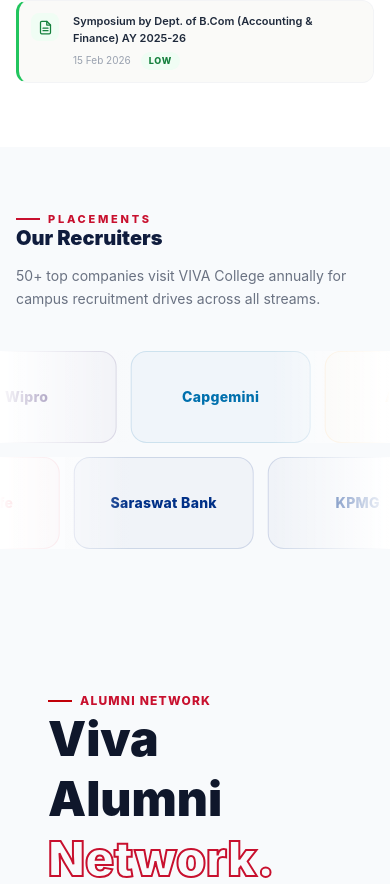
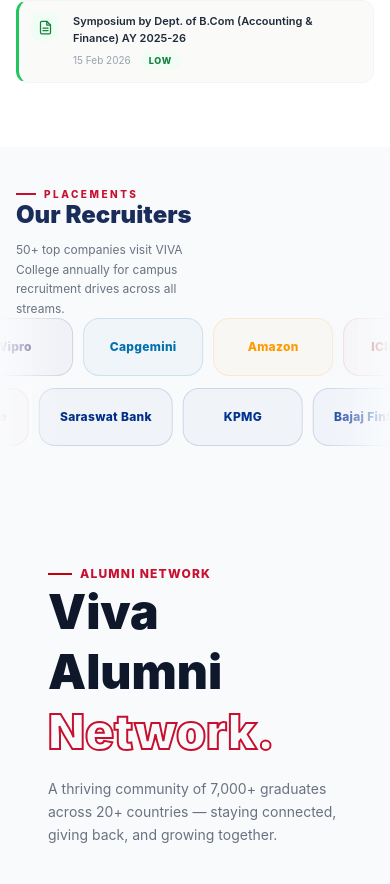
Before and after one commit to SakshiJ004/recreate_design_hackathon, a React (Vite) app: page / in a window 390 px wide. Shown: the part 5876-6760 px from the top of the page. Built offline with nearby package versions, Linux system fonts and the light colour scheme.

Commit message:
add media query for mobile screen placement

```diff
--- a/src/components/sections/Placements.jsx
+++ b/src/components/sections/Placements.jsx
@@ -193,6 +193,169 @@
 // export default Placements
 
 
+// import React, { useState, useEffect, useRef } from 'react'
+
+// // ── InView hook ──
+// const useInView = () => {
+//     const ref = useRef(null)
+//     const [inView, setInView] = useState(false)
+//     useEffect(() => {
+//         const obs = new IntersectionObserver(([e]) => { if (e.isIntersecting) setInView(true) }, { threshold: 0.1 })
+//         if (ref.current) obs.observe(ref.current)
+//         return () => obs.disconnect()
+//     }, [])
+//     return [ref, inView]
+// }
+
+// const RECRUITERS = [
+//     { name: 'TCS', color: '#1D4ED8' },
+//     { name: 'Infosys', color: '#007CC3' },
+//     { name: 'Wipro', color: '#341C6A' },
+//     { name: 'Capgemini', color: '#0070AD' },
+//     { name: 'Amazon', color: '#FF9900' },
+//     { name: 'ICICI Bank', color: '#B02A2A' },
+//     { name: 'HDFC Bank', color: '#004C97' },
+//     { name: 'Tech Mahindra', color: '#E31837' },
+//     { name: 'Airtel', color: '#E40000' },
+//     { name: 'Axis Bank', color: '#97144D' },
+//     { name: 'Ernst & Young', color: '#2E3A59' },
+//     { name: 'KPMG', color: '#00338D' },
+//     { name: 'Bajaj FinServ', color: '#003399' },
+//     { name: 'Deloitte', color: '#5B8C00' },
+//     { name: 'Edelweiss', color: '#E31B23' },
+//     { name: 'Bajaj Allianz', color: '#FF6600' },
+//     { name: 'Birla Sunlife', color: '#E31837' },
+//     { name: 'Saraswat Bank', color: '#003087' },
+// ]
+
+// const ROW1 = RECRUITERS.slice(0, 12)
+// const ROW2 = RECRUITERS.slice(11)
+
+// // ── dynamic color values must stay in style={} ──
+// const CarouselRow = ({ items, direction = 'left', paused, setPaused }) => {
+//     const doubled = [...items, ...items, ...items]
+//     const animName = direction === 'left' ? 'scrollLeft' : 'scrollRight'
+
+//     return (
+//         <div className="relative overflow-hidden">
+//             {/* Left fade */}
+//             <div
+//                 className="absolute left-0 top-0 bottom-0 w-[130px] z-[2] pointer-events-none"
+//                 style={{ background: 'linear-gradient(to right, #fff, transparent)' }}
+//             />
+//             {/* Right fade */}
+//             <div
+//                 className="absolute right-0 top-0 bottom-0 w-[120px] z-[2] pointer-events-none"
+//                 style={{ background: 'linear-gradient(to left, #fff, transparent)' }}
+//             />
+
+//             <div
+//                 onMouseEnter={() => setPaused(true)}
+//                 onMouseLeave={() => setPaused(false)}
+//                 className="flex gap-3.5 w-max"
+//                 style={{
+//                     animation: `${animName} 35s linear infinite`,
+//                     animationPlayState: paused ? 'paused' : 'running',
+//                 }}
+//             >
+//                 {doubled.map((r, i) => (
+//                     <div
+//                         key={i}
+//                         className="shrink-0 min-w-[180px] flex items-center justify-center rounded-2xl cursor-default px-8 py-[35px]"
+//                         style={{
+//                             border: `1.5px solid ${r.color}25`,
+//                             background: `${r.color}08`,
+//                             transition: 'all 0.25s ease',
+//                         }}
+//                         onMouseEnter={e => {
+//                             e.currentTarget.style.background = r.color
+//                             e.currentTarget.style.borderColor = r.color
+//                             e.currentTarget.style.transform = 'translateY(-4px)'
+//                             e.currentTarget.style.boxShadow = `0 12px 28px ${r.color}35`
+//                             e.currentTarget.querySelector('span').style.color = '#fff'
+//                         }}
+//                         onMouseLeave={e => {
+//                             e.currentTarget.style.background = `${r.color}08`
+//                             e.currentTarget.style.borderColor = `${r.color}25`
+//                             e.currentTarget.style.transform = 'translateY(0)'
+//                             e.currentTarget.style.boxShadow = 'none'
+//                             e.currentTarget.querySelector('span').style.color = r.color
+//                         }}
+//                     >
+//                         <span
+//                             className="text-sm font-extrabold whitespace-nowrap tracking-[0.02em]"
+//                             style={{
+//                                 color: r.color,
+//                                 transition: 'color 0.25s',
+//                             }}
+//                         >
+//                             {r.name}
+//                         </span>
+//                     </div>
+//                 ))}
+//             </div>
+//         </div>
+//     )
+// }
+
+// const RecruiterCarousel = ({ paused, setPaused }) => (
+//     <div className="flex flex-col gap-3.5">
+//         <CarouselRow items={ROW1} direction="left" paused={paused} setPaused={setPaused} />
+//         <CarouselRow items={ROW2} direction="right" paused={paused} setPaused={setPaused} />
+//     </div>
+// )
+
+// const Placements = () => {
+//     const [sectionRef, inView] = useInView()
+//     const [paused, setPaused] = useState(false)
+
+//     return (
+//         <section
+//             ref={sectionRef}
+//             className="bg-[#F8FAFC] py-16 sm:py-18 lg:py-20 w-full box-border overflow-hidden"
+//             style={{ fontFamily: "'DM Sans', 'Inter', sans-serif" }}
+//         >
+//             {/* ── Section Header ── */}
+//             <div
+//                 className="px-4 sm:px-6 md:px-8 lg:px-12 pb-10 sm:mb-12 lg:mb-[52px]"
+//                 style={{
+//                     opacity: inView ? 1 : 0,
+//                     transform: inView ? 'translateY(0)' : 'translateY(20px)',
+//                     transition: 'all 0.6s ease',
+//                 }}
+//             >
+//                 <p className="text-[11px] font-extrabold tracking-[0.25em] uppercase text-[#C8102E] mb-2.5 flex items-center gap-2">
+//                     <span className="w-6 h-0.5 bg-[#C8102E] inline-block" />
+//                     Placements
+//                 </p>
+
+//                 <div className="flex items-end justify-between flex-wrap gap-4">
+//                     {/* Original: clamp(32px,4vw,48px) → breakpoints */}
+//                     <h2 className="text-xl md:text-2xl lg:text-3xl xl:text-4xl 2xl:text-4xl font-black text-[#0F1C3D] leading-[1.1] m-0">
+//                         Our Recruiters
+//                     </h2>
+//                     <p className="text-[12px] text-gray-500 max-w-[420px] m-0 leading-relaxed">
+//                         50+ top companies visit VIVA College annually for campus recruitment drives across all streams.
+//                     </p>
+//                 </div>
+//             </div>
+
+//             {/* ── Carousel ── */}
+//             <div
+//                 style={{
+//                     opacity: inView ? 1 : 0,
+//                     transition: 'opacity 0.8s ease 0.2s',
+//                 }}
+//             >
+//                 <RecruiterCarousel paused={paused} setPaused={setPaused} />
+//             </div>
+//         </section>
+//     )
+// }
+
+// export default Placements
+
+
 import React, { useState, useEffect, useRef } from 'react'
 
 // ── InView hook ──
@@ -231,7 +394,6 @@
 const ROW1 = RECRUITERS.slice(0, 12)
 const ROW2 = RECRUITERS.slice(11)
 
-// ── dynamic color values must stay in style={} ──
 const CarouselRow = ({ items, direction = 'left', paused, setPaused }) => {
     const doubled = [...items, ...items, ...items]
     const animName = direction === 'left' ? 'scrollLeft' : 'scrollRight'
@@ -239,33 +401,31 @@
     return (
         <div className="relative overflow-hidden">
             {/* Left fade */}
-            <div
-                className="absolute left-0 top-0 bottom-0 w-[130px] z-[2] pointer-events-none"
-                style={{ background: 'linear-gradient(to right, #fff, transparent)' }}
-            />
+            <div className="absolute left-0 top-0 bottom-0 w-16 sm:w-20 md:w-24 lg:w-28 xl:w-32 z-10 pointer-events-none"
+                style={{ background: 'linear-gradient(to right, #F8FAFC, transparent)' }} />
             {/* Right fade */}
-            <div
-                className="absolute right-0 top-0 bottom-0 w-[120px] z-[2] pointer-events-none"
-                style={{ background: 'linear-gradient(to left, #fff, transparent)' }}
-            />
+            <div className="absolute right-0 top-0 bottom-0 w-16 sm:w-20 md:w-24 lg:w-28 xl:w-32 z-10 pointer-events-none"
+                style={{ background: 'linear-gradient(to left, #F8FAFC, transparent)' }} />
 
             <div
                 onMouseEnter={() => setPaused(true)}
                 onMouseLeave={() => setPaused(false)}
-                className="flex gap-3.5 w-max"
+                className="flex"
                 style={{
+                    gap: '10px',
+                    width: 'max-content',
                     animation: `${animName} 35s linear infinite`,
                     animationPlayState: paused ? 'paused' : 'running',
                 }}
             >
                 {doubled.map((r, i) => (
-                    <div
-                        key={i}
-                        className="shrink-0 min-w-[180px] flex items-center justify-center rounded-2xl cursor-default px-8 py-[35px]"
+                    <div key={i}
+                        className="flex-shrink-0 flex items-center justify-center rounded-2xl cursor-default transition-all duration-300"
                         style={{
+                            padding: '20px 20px',
+                            minWidth: '120px',
                             border: `1.5px solid ${r.color}25`,
                             background: `${r.color}08`,
-                            transition: 'all 0.25s ease',
                         }}
                         onMouseEnter={e => {
                             e.currentTarget.style.background = r.color
@@ -283,11 +443,10 @@
                         }}
                     >
                         <span
-                            className="text-sm font-extrabold whitespace-nowrap tracking-[0.02em]"
-                            style={{
-                                color: r.color,
-                                transition: 'color 0.25s',
-                            }}
+                            className="whitespace-nowrap font-extrabold tracking-wide transition-colors duration-300
+                                text-xs sm:text-sm
+                            "
+                            style={{ color: r.color }}
                         >
                             {r.name}
                         </span>
@@ -299,7 +458,7 @@
 }
 
 const RecruiterCarousel = ({ paused, setPaused }) => (
-    <div className="flex flex-col gap-3.5">
+    <div className="flex flex-col gap-3 sm:gap-3.5">
         <CarouselRow items={ROW1} direction="left" paused={paused} setPaused={setPaused} />
         <CarouselRow items={ROW2} direction="right" paused={paused} setPaused={setPaused} />
     </div>
@@ -312,29 +471,77 @@
     return (
         <section
             ref={sectionRef}
-            className="bg-[#F8FAFC] py-16 sm:py-18 lg:py-20 w-full box-border overflow-hidden"
-            style={{ fontFamily: "'DM Sans', 'Inter', sans-serif" }}
+            className="bg-[#F8FAFC] w-full overflow-hidden font-['DM_Sans','Inter',sans-serif]
+                py-10
+                sm:py-12
+                md:py-14
+                lg:py-16
+                xl:py-18
+                2xl:py-20
+            "
         >
+            <style>{`
+                @keyframes scrollLeft {
+                    0%   { transform: translateX(0); }
+                    100% { transform: translateX(-33.33%); }
+                }
+                @keyframes scrollRight {
+                    0%   { transform: translateX(-33.33%); }
+                    100% { transform: translateX(0); }
+                }
+                @keyframes fadeUp {
+                    from { opacity: 0; transform: translateY(20px); }
+                    to   { opacity: 1; transform: translateY(0); }
+                }
+            `}</style>
+
             {/* ── Section Header ── */}
             <div
-                className="px-4 sm:px-6 md:px-8 lg:px-12 pb-10 sm:mb-12 lg:mb-[52px]"
+                className="
+                    px-4     mb-8
+                    sm:px-6  sm:mb-9
+                    md:px-10 md:mb-10
+                    lg:px-14 lg:mb-11
+                    xl:px-18 xl:mb-12
+                    2xl:px-22 2xl:mb-12
+                    transition-all duration-700
+                "
                 style={{
                     opacity: inView ? 1 : 0,
                     transform: inView ? 'translateY(0)' : 'translateY(20px)',
                     transition: 'all 0.6s ease',
                 }}
             >
-                <p className="text-[11px] font-extrabold tracking-[0.25em] uppercase text-[#C8102E] mb-2.5 flex items-center gap-2">
-                    <span className="w-6 h-0.5 bg-[#C8102E] inline-block" />
+                {/* Tag */}
+                <p className="flex items-center gap-2 font-extrabold tracking-[0.25em] uppercase text-[var(--viva-red)] mb-2.5
+                    text-[10px] sm:text-[10px] md:text-xs
+                ">
+                    <span className="inline-block h-0.5 bg-[var(--viva-red)] flex-shrink-0
+                        w-5 sm:w-5 md:w-6
+                    " />
                     Placements
                 </p>
 
-                <div className="flex items-end justify-between flex-wrap gap-4">
-                    {/* Original: clamp(32px,4vw,48px) → breakpoints */}
-                    <h2 className="text-xl md:text-2xl lg:text-3xl xl:text-4xl 2xl:text-4xl font-black text-[#0F1C3D] leading-[1.1] m-0">
+                {/* Heading row */}
+                <div className="flex items-end justify-between flex-wrap
+                    gap-3 sm:gap-4
+                ">
+                    <h2 className="font-black text-[var(--viva-navy)] leading-[1.1] m-0
+                        text-2xl
+                        sm:text-3xl
+                        md:text-3xl
+                        lg:text-4xl
+                        xl:text-4xl
+                        2xl:text-4xl
+                    ">
                         Our Recruiters
                     </h2>
-                    <p className="text-sm text-gray-500 max-w-[420px] m-0 leading-relaxed">
+                    <p className="text-gray-500 leading-relaxed m-0
+                        text-xs    max-w-[200px]
+                        sm:text-xs sm:max-w-xs
+                        md:text-sm md:max-w-sm
+                        xl:text-sm xl:max-w-md
+                    ">
                         50+ top companies visit VIVA College annually for campus recruitment drives across all streams.
                     </p>
                 </div>
@@ -342,13 +549,12 @@
 
             {/* ── Carousel ── */}
             <div
-                style={{
-                    opacity: inView ? 1 : 0,
-                    transition: 'opacity 0.8s ease 0.2s',
-                }}
+                className="transition-opacity duration-700 delay-200"
+                style={{ opacity: inView ? 1 : 0 }}
             >
                 <RecruiterCarousel paused={paused} setPaused={setPaused} />
             </div>
+
         </section>
     )
 }
```
